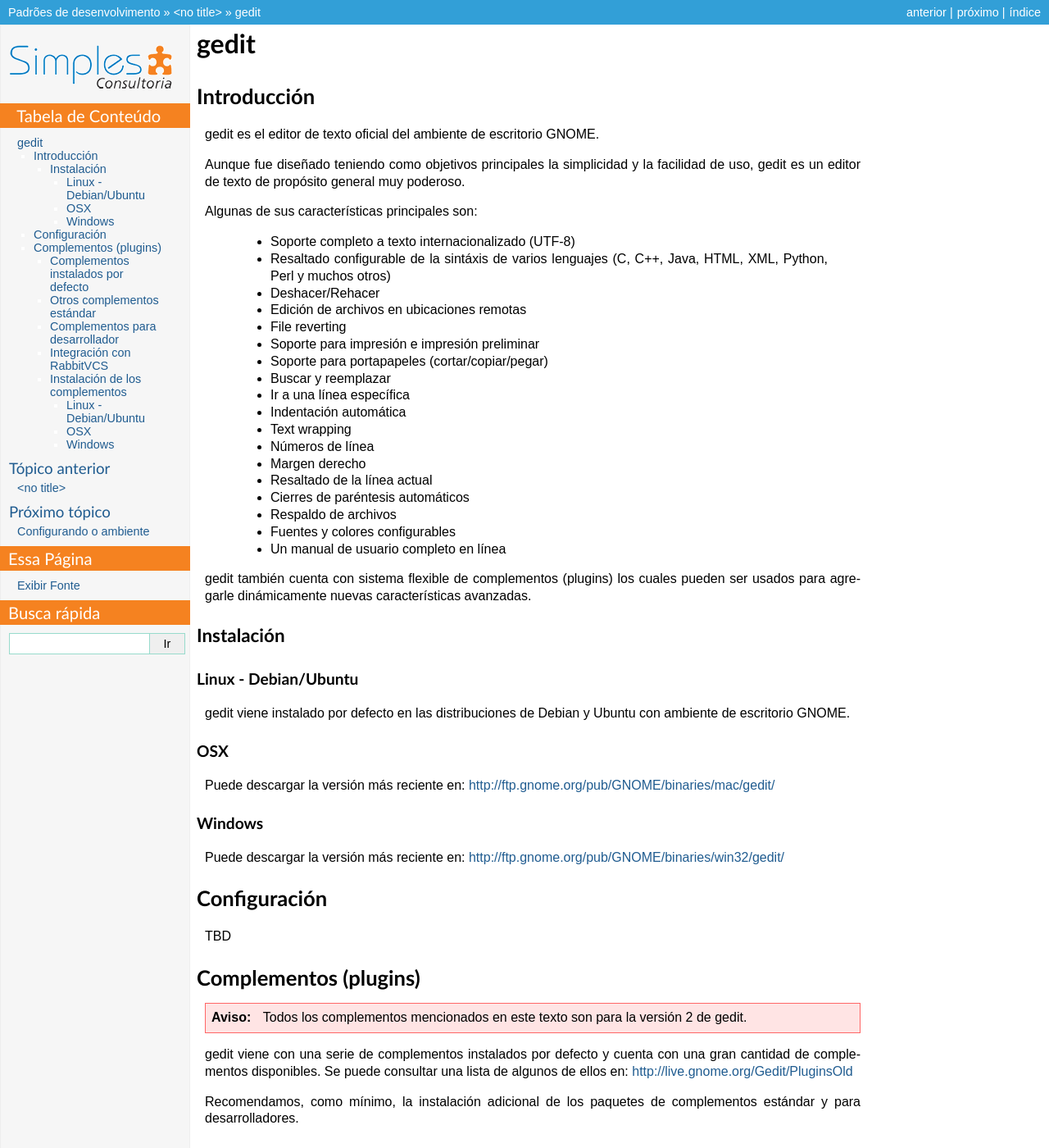
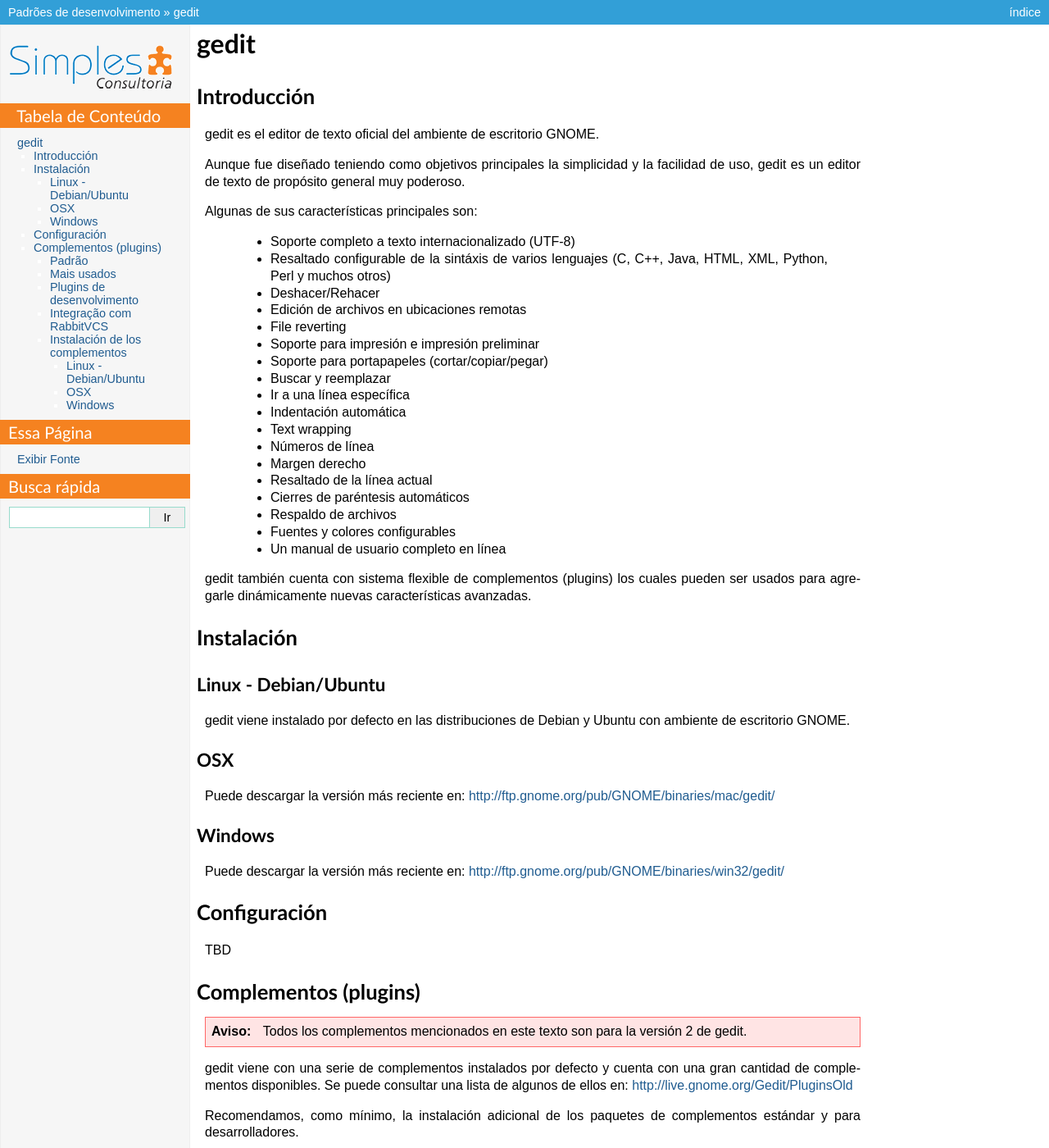
Before and after one commit to simplesconsultoria/sc.dev.core, a Sphinx documentation site: the page built from docs/ambiente/editors/gedit.rst, in a window 1280 px wide and 1400 px high. Shown: the whole window at 82% size. Built offline with Sphinx 7.4.7, drawn with Linux system fonts in a browser that asks for light colours; pages that are not in the unit, such as notebooks, are missing from menus; some of the changed text lies outside the part shown.

Commit message:
Reorganize info about working environment

```diff
--- a/docs/ambiente.rst
+++ b/docs/ambiente/ambiente.rst
@@ -1,16 +1,12 @@
-*********************
-Ambiente de trabalho
-*********************
-
 Preparação do ambiente
-======================
+-------------------------
 
 A Simples Consultoria trabalha primariamente com Plone, portanto as descrições
 a seguir se referem às ferramentas, e configurações, mínimas para uma estação
 de trabalho produtiva.
 
 Ferramentas Básicas
---------------------
+***********************
 
 Para o trabalho diário precisamos de um ambiente propício ao desenvolvimento de
 aplicações web. Seja você desenvolvedor ou designer, usando Windows, OSX, BSD
@@ -32,10 +28,10 @@
 * No Firefox e no Chrome: Firebug
 
 Sistema operacional
--------------------
+***********************
 
 Windows
-*******
+^^^^^^^^^^^^^^^^^^^^^^^
 
 * Garanta ter direitos de administrador sobre a máquina
 
@@ -44,20 +40,20 @@
 * Instale ferramentas de desenvolvimento para Windows
 
 Ferramentas Básicas
-^^^^^^^^^^^^^^^^^^^^^^^^^^^^^^^
+######################
 
 * Compilador C, C++: Mingw
 
 * Python: Python 2.4 baixado do python.org
 
 Tornando a vida fácil
-^^^^^^^^^^^^^^^^^^^^^^^^^^^^^^^
+########################
 
 Para facilitar a vida de quem trabalha com Windows, disponibilizamos um pacote
 com os componentes básicos a partir desta url: https://simplesnet.com.br/pacotes/catalogo/windowsbuildoutgoodies/releases/1.0/buildout_windows.zip
 
 OSX
-*****
+^^^^^^^^^^^^^^^^^^^^^^^
 
 * Editor de textos: vim, emacs, TextMate, Aptana
 
@@ -67,18 +63,18 @@
 * Suporte GNU: Rudix, Darwin Ports
 
 Linux (Ubuntu / Debian)
-****************************
+^^^^^^^^^^^^^^^^^^^^^^^
 
 * Editor de textos: vim, emacs, Gedit, Aptana
 
 Instalação de pacotes
-^^^^^^^^^^^^^^^^^^^^^^^^^
+########################
 ::
 
     sudo apt-get install build-essential bzip2 gzip libbz2-dev libjpeg62-dev libncurses5-dev libpcre3-dev libreadline5-dev libssl-dev libxml2-dev libxslt1-dev lynx mercurial git-core poppler-utils python-setuptools python2.6-dev subversion vim wv zlib1g-dev
 
 Python
-------
+********
 
 Como regra geral é recomendada a instalação de interpretador Python independente
 do usado pelo sistema operacional.
@@ -153,16 +149,16 @@
 Que criará uma pasta py26 com o novo ambiente.
 
 O Jeito Simples: sc.dev.core
-----------------------------------------
+*******************************
 
 Finalidade
-**********
+^^^^^^^^^^^^^^
 
 O pacote **sc.dev.core** é um agregador de outros pacotes Python utilizados para
 o desenvolvimento de soluções Plone pela Simples Consultoria.
 
 Componentes
-************
+^^^^^^^^^^^^^^
 
 * sc.paster.package
 * sc.paster.buildout
@@ -176,7 +172,7 @@
 * i18ndude
 
 Preparando a instalação
-***********************
+^^^^^^^^^^^^^^^^^^^^^^^^^^^^
 
 Usualmente o primeiro passo para a instalação do sc.dev.core é a criação de um
 virtualenv próprio.
@@ -197,7 +193,7 @@
 
 
 Instalando o pacote
-***********************
+^^^^^^^^^^^^^^^^^^^^^^^^^^^^
 
 A instalação do **sc.dev.core** é feita com o *easy_install* do virtualenv que
 acabamos de ativar.
@@ -209,7 +205,7 @@
           procuraremos por uma nova versão e a instalaremos.
 
 O que ele instala
-******************
+^^^^^^^^^^^^^^^^^^^^^^^^^^^^
 
 sc.paster.package
     Implenenta modelo para criação de pacotes Python com 3 níveis (ex:sc.cliente.projeto).
@@ -242,7 +238,7 @@
     Ferramenta para automatização de tarefas relacionadas a internaciolização (i18n).
 
 Contas, contas e contas
-========================
+--------------------------
 
 Além da sua conta da Simplesnet e da sua conta de e-mail, que são criadas quando
 da sua contratação, é necessário, para o dia a dia do seu trabalho, a criação de
@@ -263,7 +259,7 @@
 .. _conta_bitbucket:
 
 BitBucket
-----------
+******************
 
 Nossos repositórios estão hospedados no BitBucket sob a conta simplesconsultoria
 e para acessá-los é necessária a criação de uma conta no serviço.
@@ -275,7 +271,7 @@
 .. _conta_github:
 
 GitHub
-----------
+******************
 
 Com a escolha da comunidade Plone em mover seu desenvolvimento para o git e o
 GitHub, tornou-se necessária a criação de uma conta também neste serviço.
@@ -291,7 +287,7 @@
 .. _conta_ploneorg:
 
 Plone.org
-----------
+******************
 
 Crie uma conta no site Plone.org em http://plone.org/@@register. Esta conta
 permite acesso ao site, criação de conteúdo em algumas áreas do site e, o mais
@@ -334,7 +330,7 @@
 .. _conta_pypi:
 
 PyPi
---------
+******************
 
 O PyPi (Python Package Index) é o repositório central de pacotes da linguagem
 Python. Apesar de ser um esforço relativamente recente ele é o local onde as
--- a/docs/editors/gedit.rst
+++ b/docs/ambiente/editors/gedit.rst
@@ -1,9 +1,9 @@
-*****
 gedit
-*****
+============
 
 Introducción
-============
+----------------
+
 gedit es el editor de texto oficial del ambiente de escritorio GNOME.
 
 Aunque fue diseñado teniendo como objetivos principales la simplicidad y la
@@ -56,12 +56,13 @@
 
 
 Configuración
-=============
+----------------
 TBD
 
 
 Complementos (plugins)
-======================
+---------------------------
+
 .. warning::
    Todos los complementos mencionados en este texto son para la versión 2 de
    gedit.
@@ -73,8 +74,9 @@
 Recomendamos, como mínimo, la instalación adicional de los paquetes de
 complementos estándar y para desarrolladores.
 
-Complementos instalados por defecto
------------------------------------
+Padrão
+^^^^^^^^^^^^
+
 Algunos de los complementos instalados en gedit por defecto son los
 siguientes:
 
@@ -95,8 +97,9 @@
    * Corrector ortográfico: Comprueba la ortografía del documento actual.
 
 
-Otros complementos estándar
----------------------------
+Mais usados
+^^^^^^^^^^^^^^^^^^^^^^^^^^^^^^^^
+
 gedit cuenta, de manera adicional, con un paquete de complementos estándar que
 incluye, entre otros, los siguiente plugins:
 
@@ -114,8 +117,9 @@
    * Terminal empotrado: Muestra un terminal en el panel inferior.
 
 
-Complementos para desarrollador
--------------------------------
+Plugins de desenvolvimento
+^^^^^^^^^^^^^^^^^^^^^^^^^^^^^^^^^^^^
+
 Existe un paquete con complementos para desarrolladores que incluye algunas
 funcionalidades muy útiles:
 
@@ -125,8 +129,9 @@
      posición del cursor.
 
 
-Integración con RabbitVCS
--------------------------
+Integração com RabbitVCS
+^^^^^^^^^^^^^^^^^^^^^^^^^^^^^^^^
+
 RabbitVCS is a set of graphical tools written to provide simple and
 straightforward access to the version control systems you use. We provide
 multiple clients and extensions designed to give you a uniform experience no
@@ -134,10 +139,10 @@
 
 
 Instalación de los complementos
--------------------------------
+^^^^^^^^^^^^^^^^^^^^^^^^^^^^^^^^
 
 Linux - Debian/Ubuntu
-^^^^^^^^^^^^^^^^^^^^^
+***********************
 
 Los complementos estándar se pueden instalar usando apt:
 ::
@@ -164,10 +169,10 @@
 
 
 OSX
-^^^^^
+***********************
 TBD
 
 
 Windows
-^^^^^^^
+***********************
 TBD
--- a/docs/editors/index.rst
+++ /dev/null
@@ -1,5 +0,0 @@
-
-.. toctree::
-   :maxdepth: 2
-
-   gedit
```
Also changed, not shown: docs/ambiente/configuracao.rst (renamed from docs/configuracao.rst, +9 -10 lines), docs/ambiente/editors/index.rst (added, +8 -0 lines), docs/ambiente/index.rst (added, +13 -0 lines).
